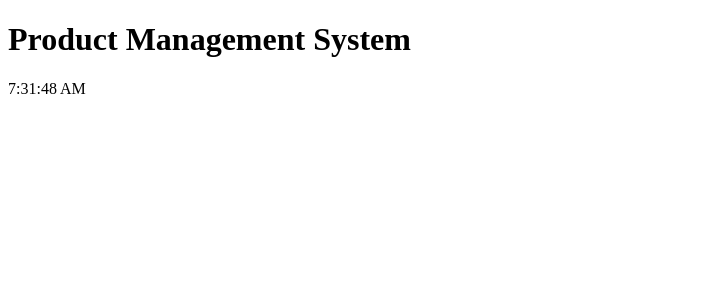
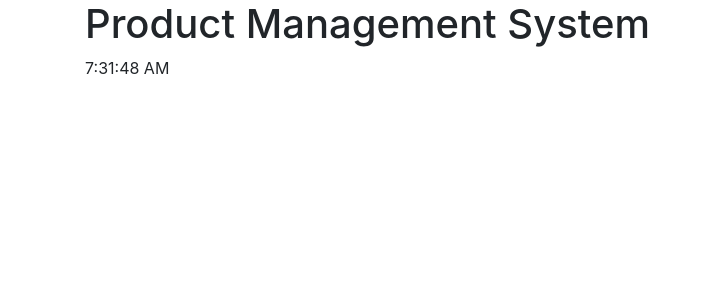
Before and after one commit to poomer123/react-product-management, a React (Create React App) app: page / in a window 1280 px wide. Shown: the top 300 px of the page, without its empty margins (0-703 px from the left). Built offline with nearby package versions, Linux system fonts and the light colour scheme.

Commit message:
install bootstrap and test

```diff
--- a/package.json
+++ b/package.json
@@ -3,6 +3,7 @@
   "version": "0.1.0",
   "private": true,
   "dependencies": {
+    "bootstrap": "^4.1.3",
     "react": "^16.4.2",
     "react-dom": "^16.4.2",
     "react-scripts": "1.1.5"
--- a/src/App.js
+++ b/src/App.js
@@ -6,7 +6,7 @@
     }
     render() {
         return (
-            <div className="App">
+            <div className="container">
                 <h1>Product Management System</h1>
                 <p>{this.state.date.toLocaleTimeString()}</p>
             </div>
--- a/src/index.js
+++ b/src/index.js
@@ -1,6 +1,7 @@
 import React from 'react'
 import ReactDOM from 'react-dom'
 import App from './App'
+import 'bootstrap/dist/css/bootstrap.min.css';
 
 
 ReactDOM.render(
```
Also changed, not shown: 1 other file (tests, documents, lock files or other folders).
